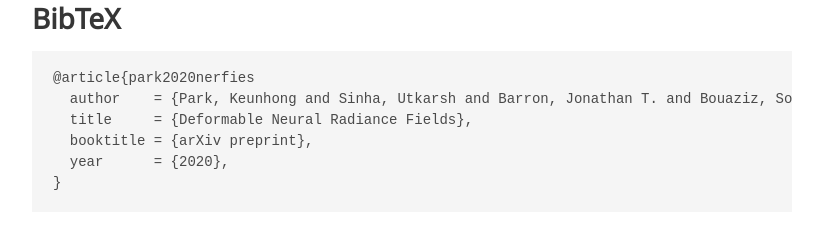
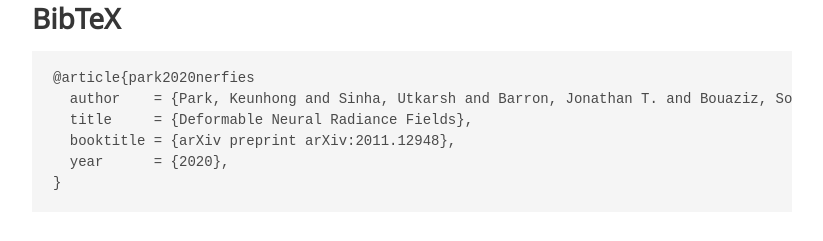
Before and after one commit to Debojit-D/Redundancy-Optimization-For-Bi-manual-Manipulation, a plain HTML site: page index.html in a window 1280 px wide. Shown: the part 2502-2743 px from the top of the page, without its empty margins (228-1051 px from the left). Drawn offline with nearby package versions, Linux system fonts and the light colour scheme; some icons are missing; a web font is replaced by a local one.

Commit message:
Update bibtex.

```diff
--- a/index.html
+++ b/index.html
@@ -325,7 +325,7 @@
         <pre><code>@article{park2020nerfies
   author    = {Park, Keunhong and Sinha, Utkarsh and Barron, Jonathan T. and Bouaziz, Sofien and Goldman, Dan B and Seitz, Steven M. and Martin-Brualla, Ricardo},
   title     = {Deformable Neural Radiance Fields},
-  booktitle = {arXiv preprint},
+  booktitle = {arXiv preprint arXiv:2011.12948},
   year      = {2020},
 }</code></pre>
       </div>
```
